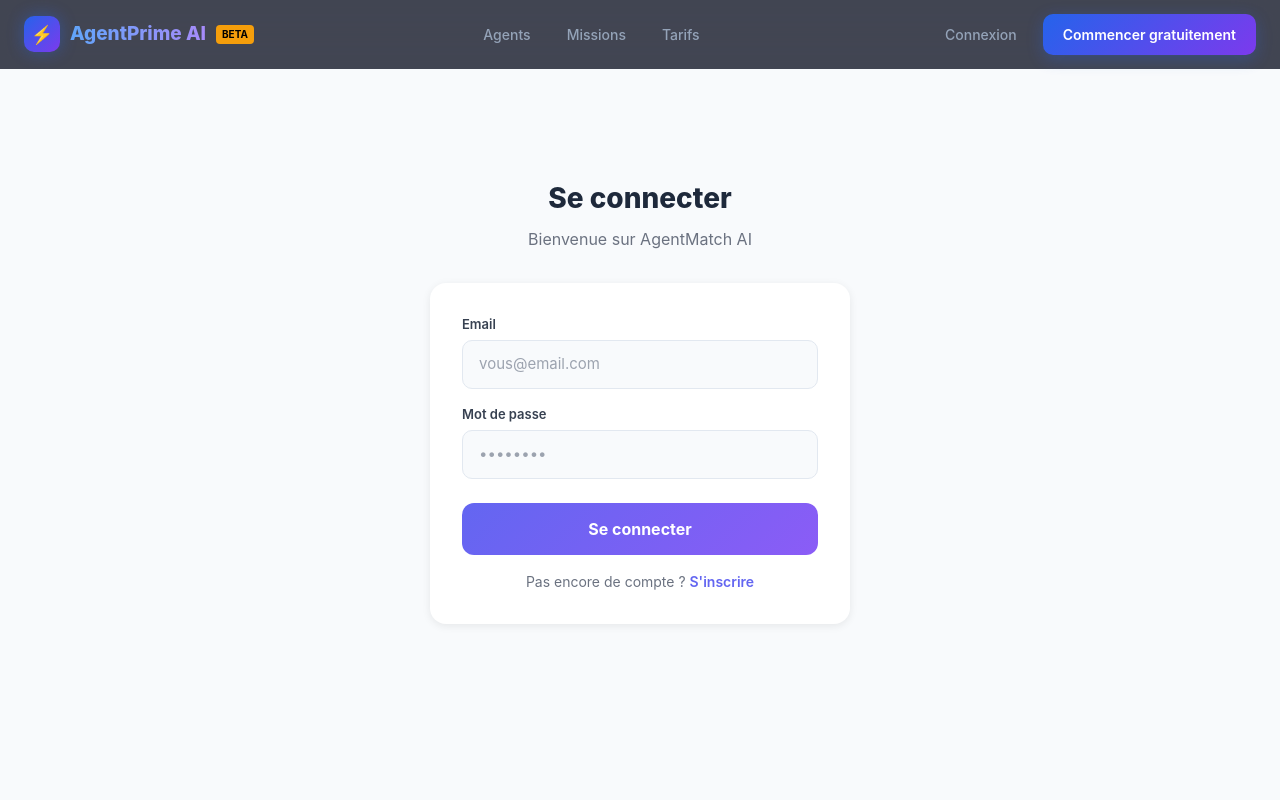
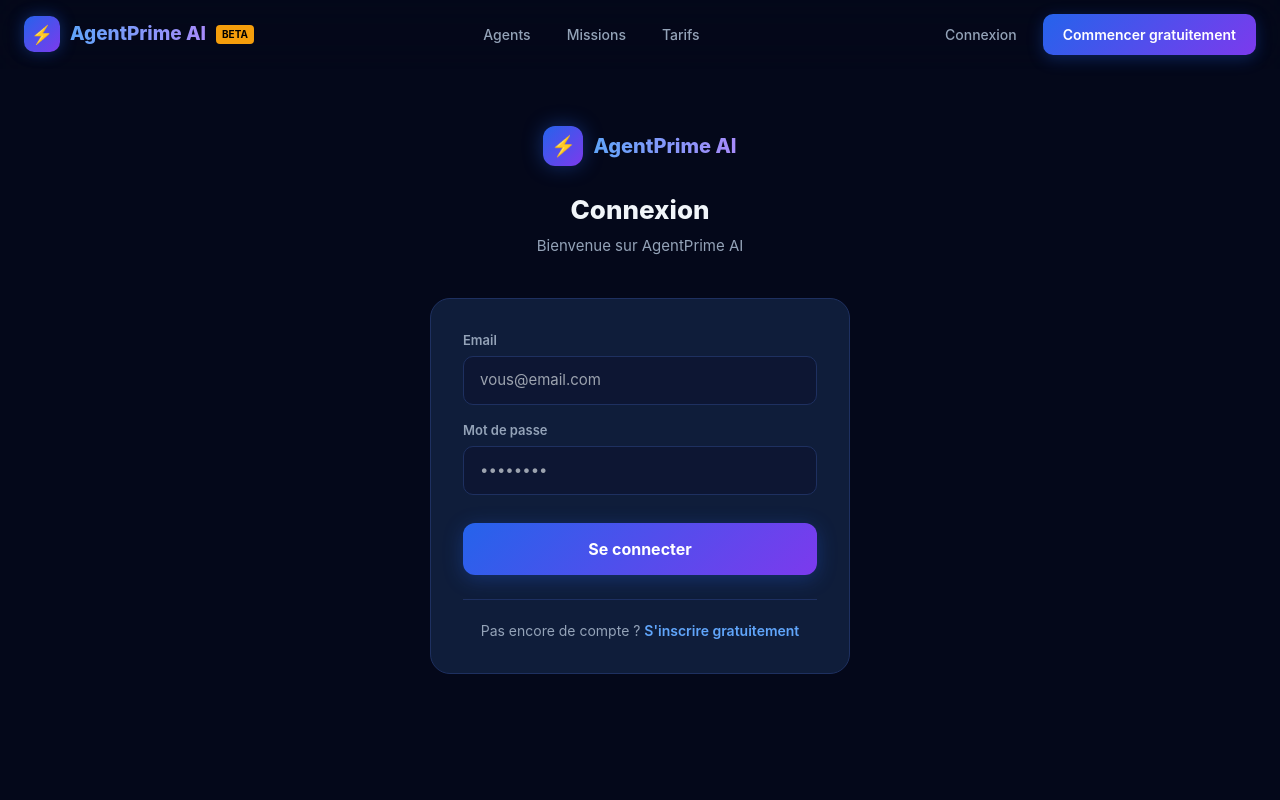
Before and after one commit to zepropre-stack/agentmatch-next, a Next.js app: page /login in a window 1280 px wide. Shown: the top 800 px of the page. Built offline with nearby package versions, Linux system fonts and the light colour scheme; no server answers.

Commit message:
fix: login page — dark theme + AgentPrime AI

```diff
--- a/app/login/page.tsx
+++ b/app/login/page.tsx
@@ -2,6 +2,7 @@
 import { Suspense } from 'react'
 import { useState } from 'react'
 import { useRouter, useSearchParams } from 'next/navigation'
+import Link from 'next/link'
 
 function LoginForm() {
   const router = useRouter()
@@ -27,6 +28,7 @@ function LoginForm() {
         throw new Error(d.error || 'Identifiants incorrects')
       }
       router.push(redirectTo)
+      router.refresh()
     } catch (err: unknown) {
       setError(err instanceof Error ? err.message : 'Erreur de connexion')
     } finally {
@@ -34,51 +36,55 @@ function LoginForm() {
     }
   }
 
-  const inputStyle: React.CSSProperties = {
-    width: '100%',
-    padding: '12px 16px',
-    borderRadius: 10,
-    border: '1px solid #e2e8f0',
-    fontSize: 15,
-    background: '#f8fafc',
-    outline: 'none',
-    boxSizing: 'border-box',
-  }
+  return (
+    <div style={{ minHeight: '100vh', display: 'flex', alignItems: 'center', justifyContent: 'center', padding: '24px', background: 'var(--bg)' }}>
+      <div style={{ width: '100%', maxWidth: 420 }}>
+        {/* Logo */}
+        <div style={{ textAlign: 'center', marginBottom: 40 }}>
+          <Link href="/" style={{ display: 'inline-flex', alignItems: 'center', gap: 10, textDecoration: 'none' }}>
+            <div style={{ width: 40, height: 40, background: 'linear-gradient(135deg,#2563eb,#7c3aed)', borderRadius: 12, display: 'flex', alignItems: 'center', justifyContent: 'center', fontSize: 20, boxShadow: '0 0 20px rgba(37,99,235,0.4)' }}>⚡</div>
+            <span style={{ fontWeight: 800, fontSize: 20, background: 'linear-gradient(90deg,#60a5fa,#a78bfa)', WebkitBackgroundClip: 'text', WebkitTextFillColor: 'transparent' }}>AgentPrime AI</span>
+          </Link>
+          <h1 style={{ fontSize: 26, fontWeight: 800, color: 'var(--text)', marginTop: 24, marginBottom: 6 }}>Connexion</h1>
+          <p style={{ color: 'var(--text2)', fontSize: 15 }}>Bienvenue sur AgentPrime AI</p>
+        </div>
 
-  return (
-    <div style={{ minHeight: '100vh', display: 'flex', alignItems: 'center', justifyContent: 'center', padding: '24px', background: '#f8fafc' }}>
-      <div style={{ width: '100%', maxWidth: 420 }}>
-        <div style={{ textAlign: 'center', marginBottom: 32 }}>
-          <h1 style={{ fontSize: 28, fontWeight: 800, color: '#1e293b', marginBottom: 8 }}>Se connecter</h1>
-          <p style={{ color: '#6b7280' }}>Bienvenue sur AgentMatch AI</p>
-        </div>
-        <div style={{ background: 'white', borderRadius: 16, padding: 32, boxShadow: '0 2px 8px rgba(0,0,0,0.08)' }}>
+        <div style={{ background: 'var(--card)', border: '1px solid var(--border)', borderRadius: 20, padding: 32 }}>
           {error && (
-            <div style={{ background: '#fef2f2', border: '1px solid #fecaca', color: '#dc2626', padding: '12px 16px', borderRadius: 10, marginBottom: 20, fontSize: 14 }}>
+            <div style={{ background: 'rgba(239,68,68,0.1)', border: '1px solid rgba(239,68,68,0.3)', color: '#f87171', padding: '12px 16px', borderRadius: 10, marginBottom: 20, fontSize: 14 }}>
               {error}
             </div>
           )}
           <form onSubmit={handleSubmit}>
             <div style={{ marginBottom: 16 }}>
-              <label style={{ fontSize: 13, fontWeight: 600, color: '#374151', display: 'block', marginBottom: 6 }}>Email</label>
-              <input style={inputStyle} type="email" value={email} onChange={e => setEmail(e.target.value)} required autoComplete="email" placeholder="vous@email.com" />
+              <label style={{ fontSize: 13, fontWeight: 600, color: 'var(--text2)', display: 'block', marginBottom: 6 }}>Email</label>
+              <input
+                style={{ width: '100%', padding: '12px 16px', borderRadius: 10, border: '1px solid var(--border)', background: 'var(--bg3)', color: 'var(--text)', fontSize: 15, outline: 'none', boxSizing: 'border-box' }}
+                type="email" value={email} onChange={e => setEmail(e.target.value)}
+                required autoComplete="email" placeholder="vous@email.com"
+              />
             </div>
-            <div style={{ marginBottom: 24 }}>
-              <label style={{ fontSize: 13, fontWeight: 600, color: '#374151', display: 'block', marginBottom: 6 }}>Mot de passe</label>
-              <input style={inputStyle} type="password" value={password} onChange={e => setPassword(e.target.value)} required autoComplete="current-password" placeholder="••••••••" />
+            <div style={{ marginBottom: 28 }}>
+              <label style={{ fontSize: 13, fontWeight: 600, color: 'var(--text2)', display: 'block', marginBottom: 6 }}>Mot de passe</label>
+              <input
+                style={{ width: '100%', padding: '12px 16px', borderRadius: 10, border: '1px solid var(--border)', background: 'var(--bg3)', color: 'var(--text)', fontSize: 15, outline: 'none', boxSizing: 'border-box' }}
+                type="password" value={password} onChange={e => setPassword(e.target.value)}
+                required autoComplete="current-password" placeholder="••••••••"
+              />
             </div>
-            <button type="submit" disabled={loading} style={{
-              width: '100%', padding: '14px', borderRadius: 12, border: 'none',
-              background: loading ? '#a5b4fc' : 'linear-gradient(135deg, #6366f1, #8b5cf6)',
-              color: 'white', fontWeight: 700, fontSize: 16, cursor: loading ? 'not-allowed' : 'pointer',
-            }}>
+            <button
+              type="submit" disabled={loading}
+              style={{ width: '100%', padding: '14px', borderRadius: 12, border: 'none', background: loading ? 'rgba(37,99,235,0.5)' : 'linear-gradient(135deg,#2563eb,#7c3aed)', color: 'white', fontWeight: 700, fontSize: 16, cursor: loading ? 'not-allowed' : 'pointer', boxShadow: '0 4px 20px rgba(37,99,235,0.3)' }}
+            >
               {loading ? 'Connexion...' : 'Se connecter'}
             </button>
           </form>
-          <p style={{ textAlign: 'center', marginTop: 16, fontSize: 14, color: '#6b7280' }}>
-            Pas encore de compte ?{' '}
-            <a href="/register/agent" style={{ color: '#6366f1', fontWeight: 600 }}>S&apos;inscrire</a>
-          </p>
+          <div style={{ borderTop: '1px solid var(--border)', marginTop: 24, paddingTop: 20, textAlign: 'center' }}>
+            <p style={{ fontSize: 14, color: 'var(--text2)' }}>
+              Pas encore de compte ?{' '}
+              <Link href="/register/agent" style={{ color: 'var(--blue3)', fontWeight: 600, textDecoration: 'none' }}>S&apos;inscrire gratuitement</Link>
+            </p>
+          </div>
         </div>
       </div>
     </div>
@@ -87,8 +93,8 @@ function LoginForm() {
 
 export default function LoginPage() {
   return (
-    <Suspense fallback={<div style={{ minHeight: '100vh', display: 'flex', alignItems: 'center', justifyContent: 'center' }}>Chargement...</div>}>
+    <Suspense fallback={<div style={{ minHeight: '100vh', display: 'flex', alignItems: 'center', justifyContent: 'center', background: 'var(--bg)', color: 'var(--text)' }}>Chargement...</div>}>
       <LoginForm />
     </Suspense>
   )
-}
+              }
```
